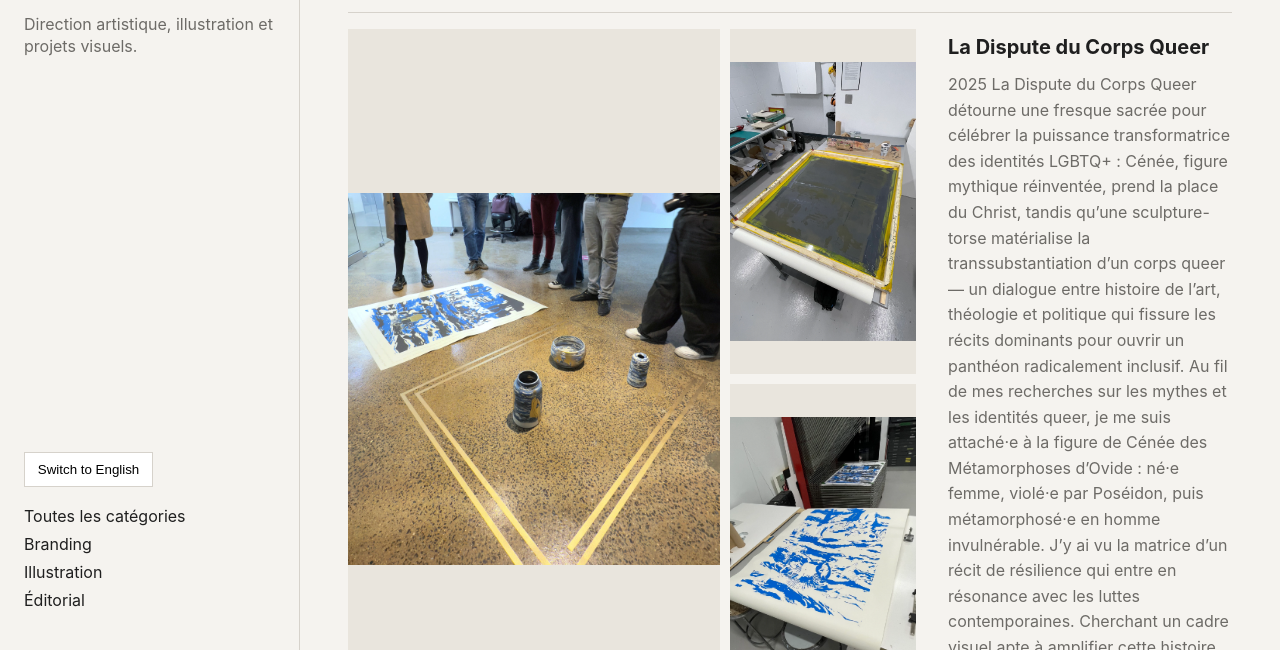
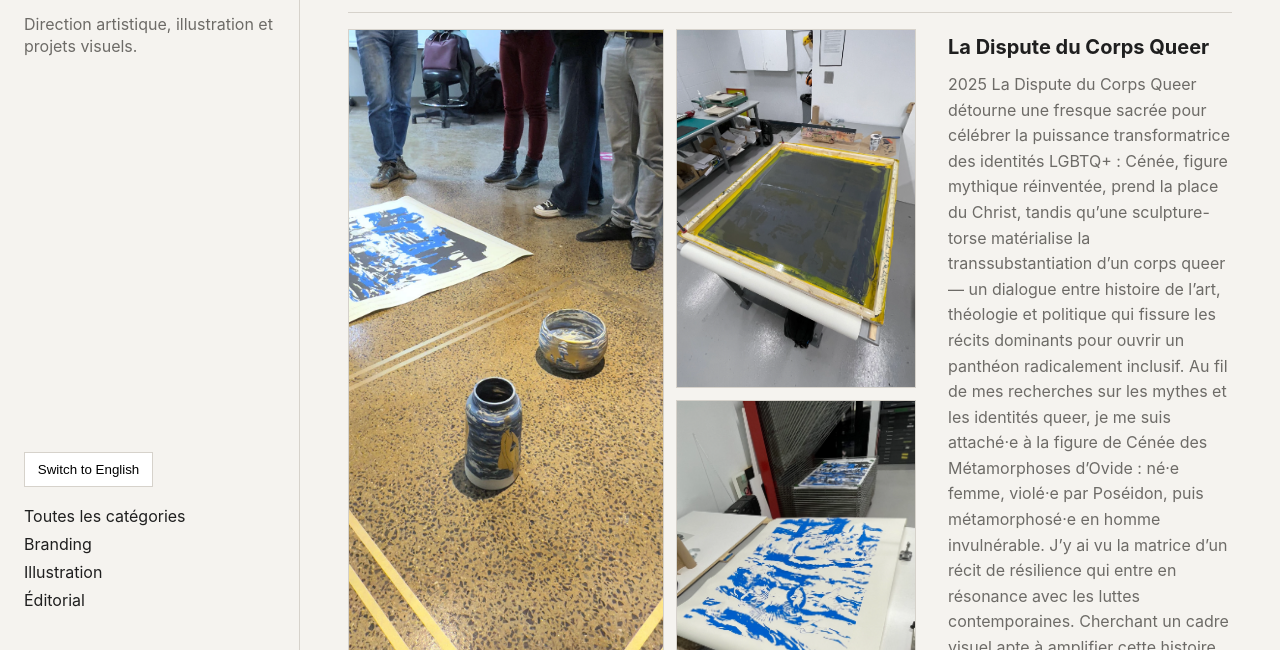
Before and after one commit to alex-5000/Alexandre-Rochon-Portfolio, a plain HTML site: page index.html in a window 1280 px wide. Shown: the part 150-800 px from the top of the page. Drawn offline with Linux system fonts and the light colour scheme.

Commit message:
Fix project gallery layout and image sizing

```diff
--- a/script.js
+++ b/script.js
@@ -77,7 +77,10 @@ function renderProjects() {
 
   container.innerHTML = projects
     .map((project) => {
-      const [mainImage, rightTop, rightBottom] = project.images;
+      const images = project.images.filter(Boolean);
+      const mainImage = images[0];
+      const rightTop = images[1] || mainImage;
+      const rightBottom = images[2] || rightTop;
       return `
       <article class="project-card">
         <div class="project-content">
--- a/styles.css
+++ b/styles.css
@@ -122,30 +122,32 @@ main {
 
 .project-gallery {
   display: grid;
-  grid-template-columns: 2fr 1fr;
-  gap: 0.6rem;
+  grid-template-columns: minmax(0, 2fr) minmax(240px, 1fr);
+  gap: 0.75rem;
   height: clamp(320px, 55vw, 700px);
-  overflow: hidden;
 }
 
 .project-gallery img {
   display: block;
+  width: 100%;
+  height: 100%;
+  object-fit: cover;
   object-position: center;
   background: #e9e5dd;
 }
 
-.project-gallery .left,
-.project-gallery .right img {
-  width: 100%;
-  height: 100%;
-  object-fit: contain;
+.project-gallery .left {
+  border: 1px solid var(--line);
 }
 
 .project-gallery .right {
   display: grid;
   grid-template-rows: repeat(2, minmax(0, 1fr));
-  grid-auto-rows: minmax(0, 1fr);
-  gap: 0.6rem;
+  gap: 0.75rem;
+}
+
+.project-gallery .right img {
+  border: 1px solid var(--line);
 }
 
 .project-description {
@@ -192,21 +194,16 @@ main {
     height: auto;
   }
 
-  .project-gallery .left,
-  .project-gallery .right img {
-    height: auto;
-  }
-
   .project-gallery .left {
     aspect-ratio: 4 / 3;
-  }
-
-  .project-gallery .right img {
-    aspect-ratio: 1 / 1;
   }
 
   .project-gallery .right {
     grid-template-columns: repeat(2, minmax(0, 1fr));
     grid-template-rows: 1fr;
   }
+
+  .project-gallery .right img {
+    aspect-ratio: 1 / 1;
+  }
 }
```
